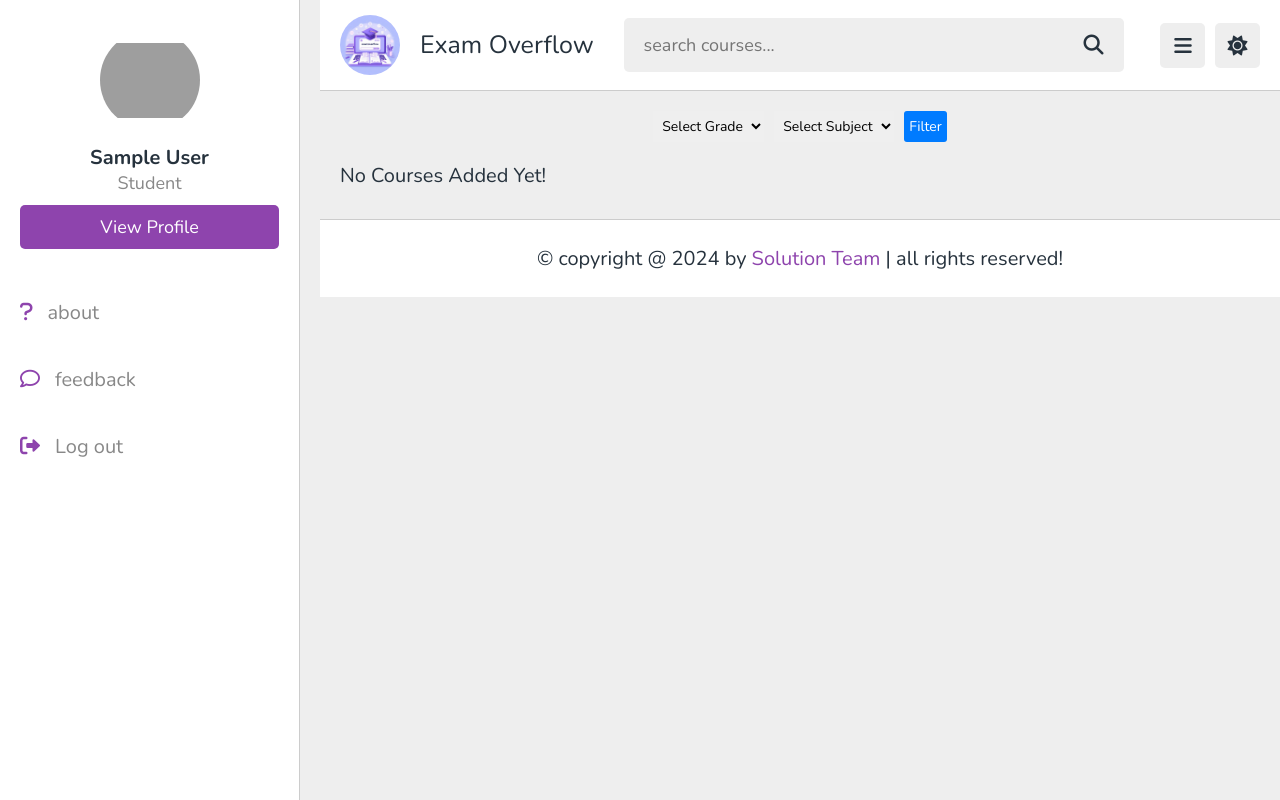
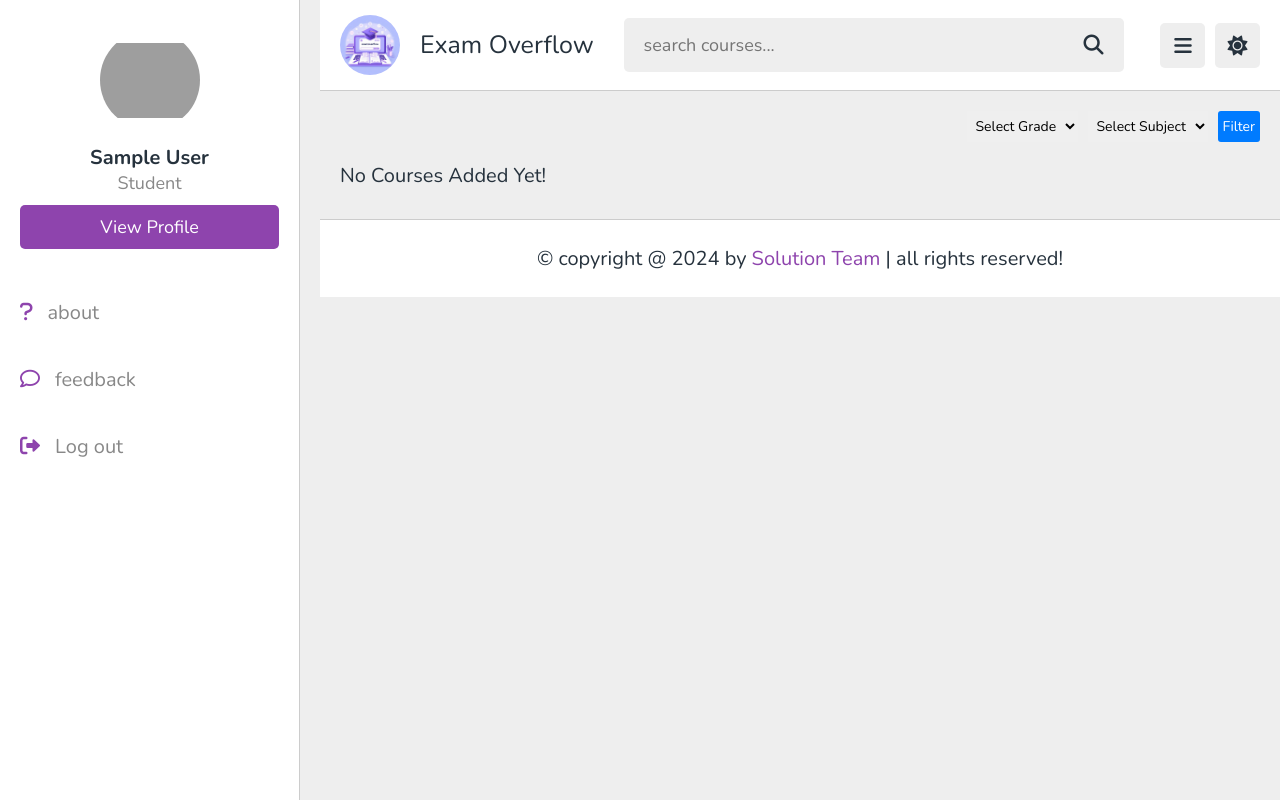
Before and after one commit to Solution-G/ExamOverFlow_Website, a PHP site: page /material.php in a window 1280 px wide. Run offline with PHP 8.4, Linux system fonts and the light colour scheme; the visitor is signed in with stand-in values (Sample User, id 1); data that the repository does not hold is empty; some libraries are stand-ins or nearby versions; grey boxes are pictures that could not be loaded.

Commit message:
material page updated

```diff
--- a/material.php
+++ b/material.php
@@ -21,6 +21,10 @@ if (isset($message)) {
 $selected_grade = isset($_POST['grade']) ? $_POST['grade'] : '';
 $selected_subject = isset($_POST['subject']) ? $_POST['subject'] : '';
 
+
+// to filter the file from material
+
+
 $query = "SELECT * FROM `materials` WHERE 1";
 $params = [];
 
@@ -29,11 +33,6 @@ if ($selected_grade != '') {
     $params[] = $selected_grade;
 }
 
-
-if ($selected_subject != '') {
-    $query .= " AND name LIKE ?";
-    $params[] = $selected_subject . '%';
-}
 if ($selected_subject != '') {
     $query .= " AND name = ?";
     $params[] = $selected_subject;
@@ -56,7 +55,7 @@ $select_courses->execute($params);
     <style>
     .filter-form {
         display: flex;
-        justify-content: center;
+        justify-content: right;
         margin-bottom: 20px;
         gap: 10px;
     }
```
